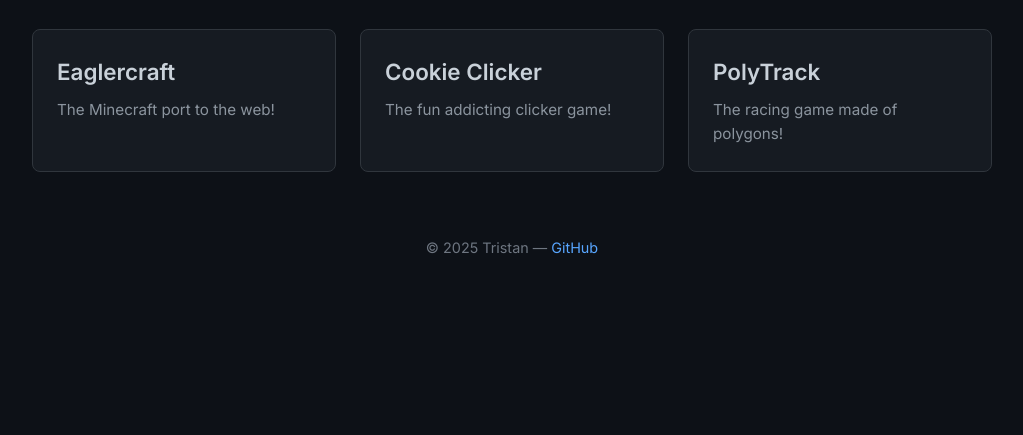
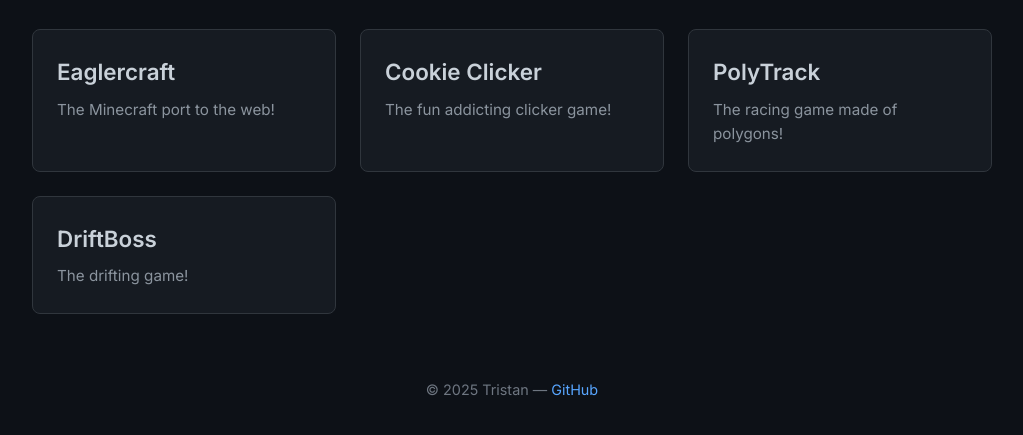
Before and after one commit to Tristansmh/tristansmh.github.io, a plain HTML site: page index.html in a window 1280 px wide. Shown: the part 135-570 px from the top of the page, without its empty margins (128-1151 px from the left). Drawn offline with Linux system fonts and the light colour scheme.

Commit message:
Add DriftBoss game card to index.html

```diff
--- a/index.html
+++ b/index.html
@@ -31,6 +31,10 @@
           <h2>PolyTrack</h2>
           <p>The racing game made of polygons!</p>
         </a>
+         <a class="card" href="https://tristansmh.github.io/driftboss/" target="_blank">
+          <h2>DriftBoss</h2>
+          <p>The drifting game!</p>
+        </a>
 
         <!-- Add more cards here -->
       </div>
```
